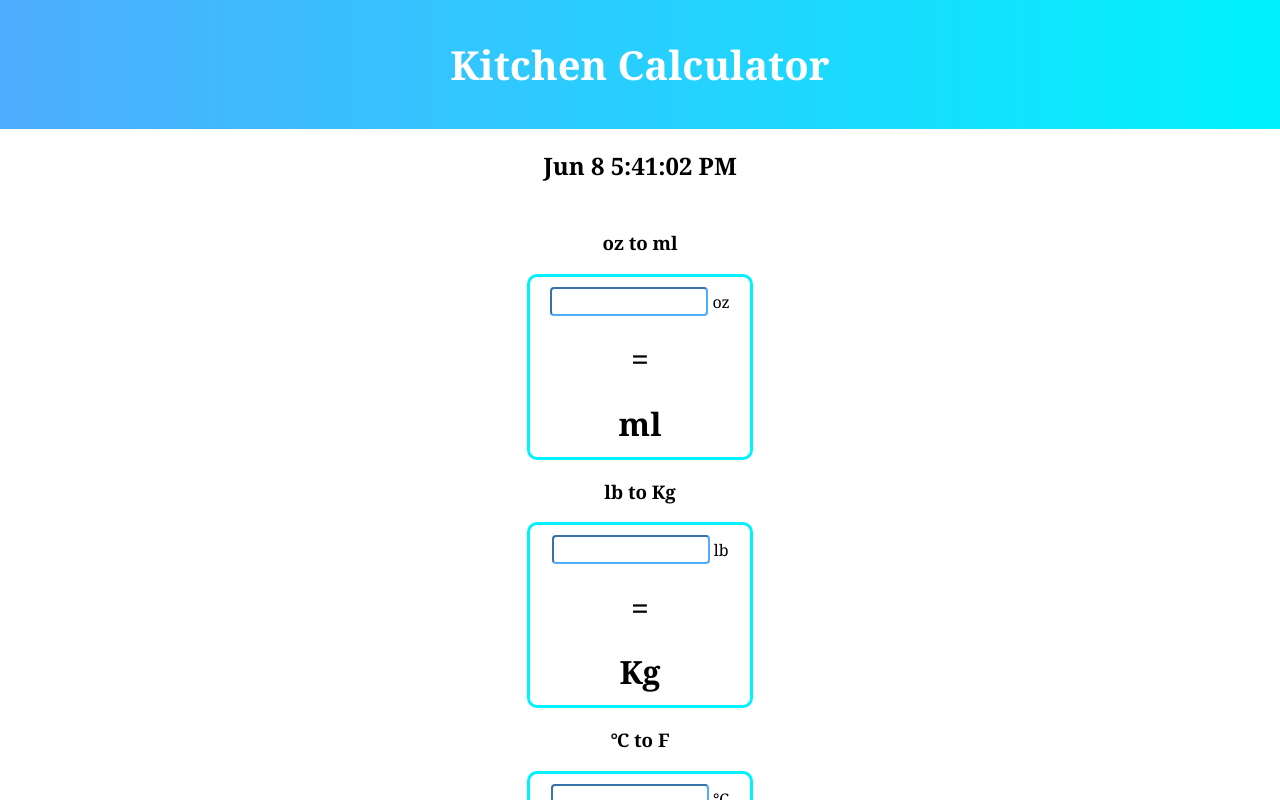
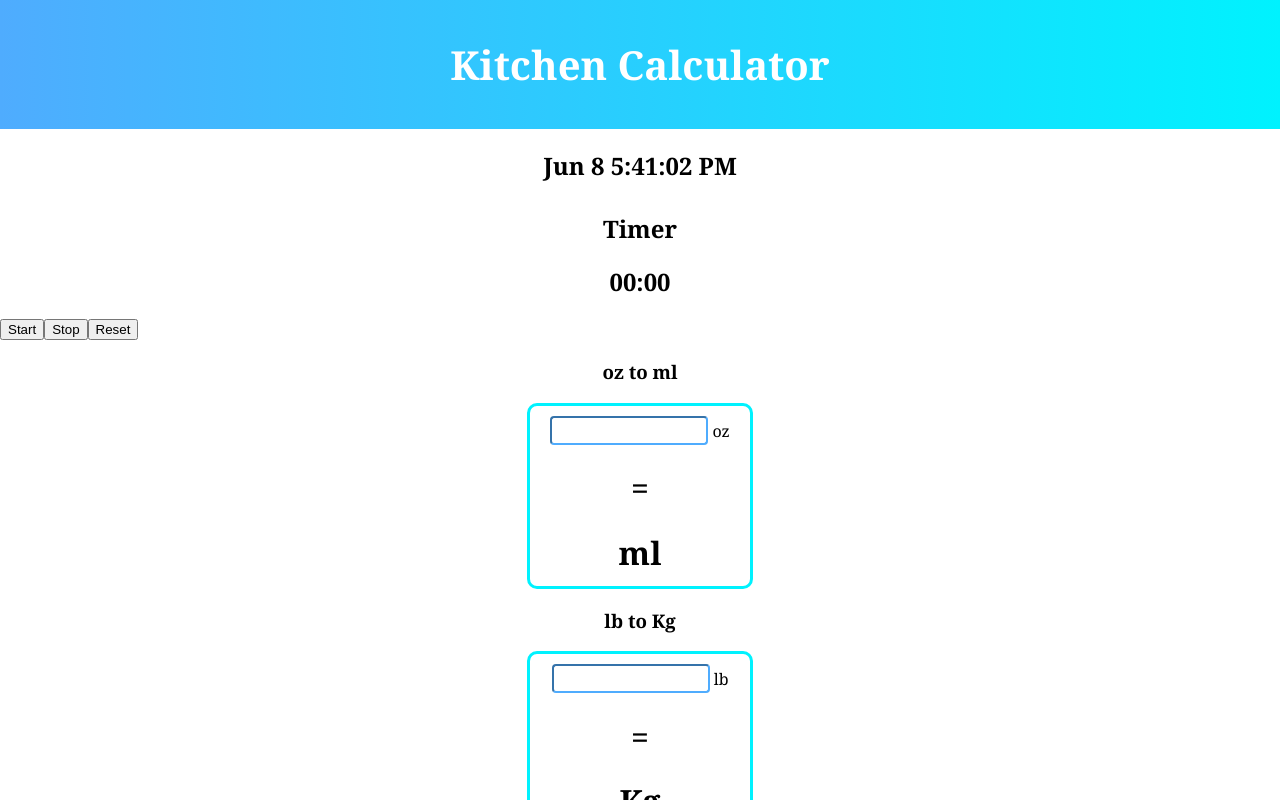
Before and after one commit to Oceanblue713/react-calculator, a React (Create React App) app: page / in a window 1280 px wide. Shown: the top 800 px of the page. Built offline with nearby package versions, Linux system fonts and the light colour scheme.

Commit message:
Implement buttons

```diff
--- a/src/App.js
+++ b/src/App.js
@@ -4,6 +4,7 @@ import './App.css';
 import {Nav} from './Nav';
 import Calculator from './Calculator';
 import Time from './Time';
+import Timer from './Timer';
 
 class App extends React.Component {
   render(){
@@ -11,6 +12,7 @@ class App extends React.Component {
       <div className="App">
         <Nav />
         <Time />
+        <Timer />
         <Calculator />
       </div>
     );
--- /dev/null
+++ b/src/Timer.js
@@ -0,0 +1,24 @@
+import React from 'react';
+
+class Timer extends React.Component {
+  constructor(props) {
+    super(props);
+    this.state = {
+      onClock: false,
+      time: 0,
+    }
+  }
+
+  render() {
+    return (
+      <div>
+        <h2>Timer</h2>
+        <h2>00:00</h2>
+        <button>Start</button><button>Stop</button><button>Reset</button>
+      </div>
+
+    )
+  }
+}
+
+export default Timer;
```
